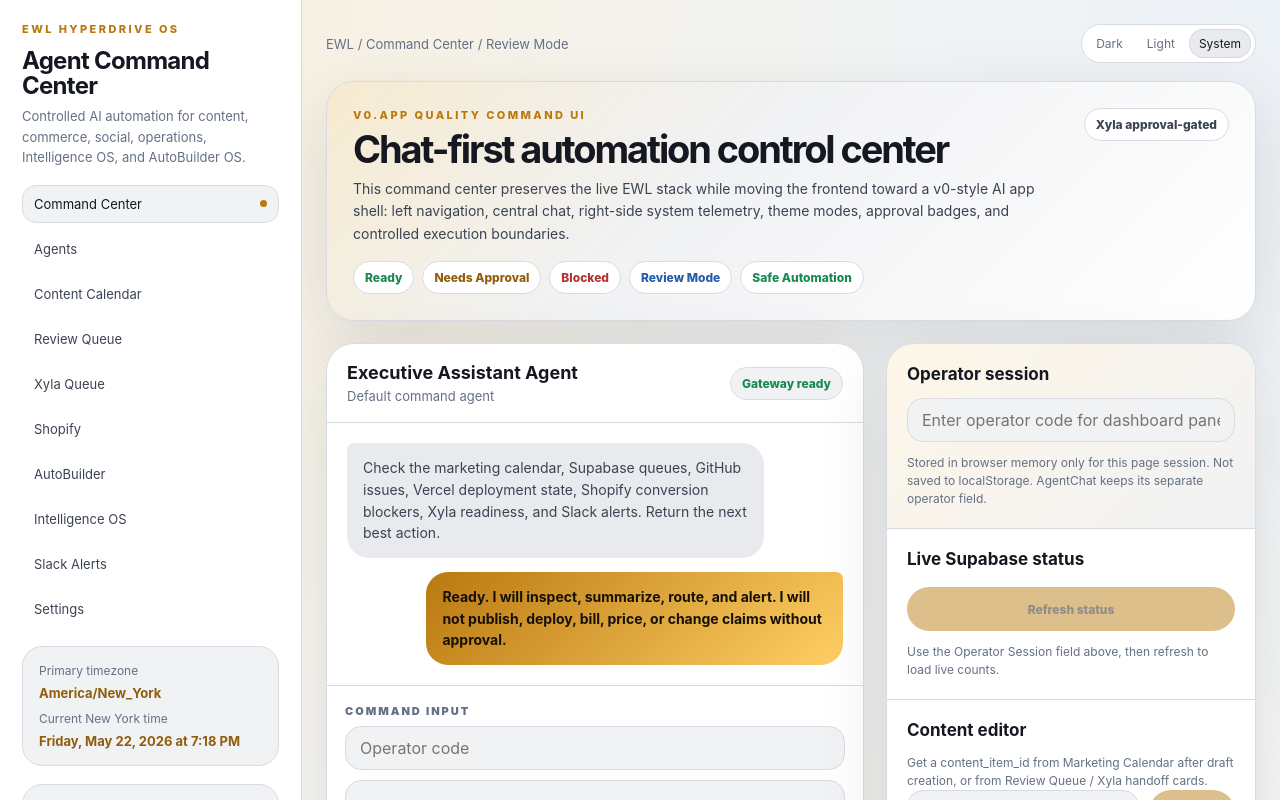
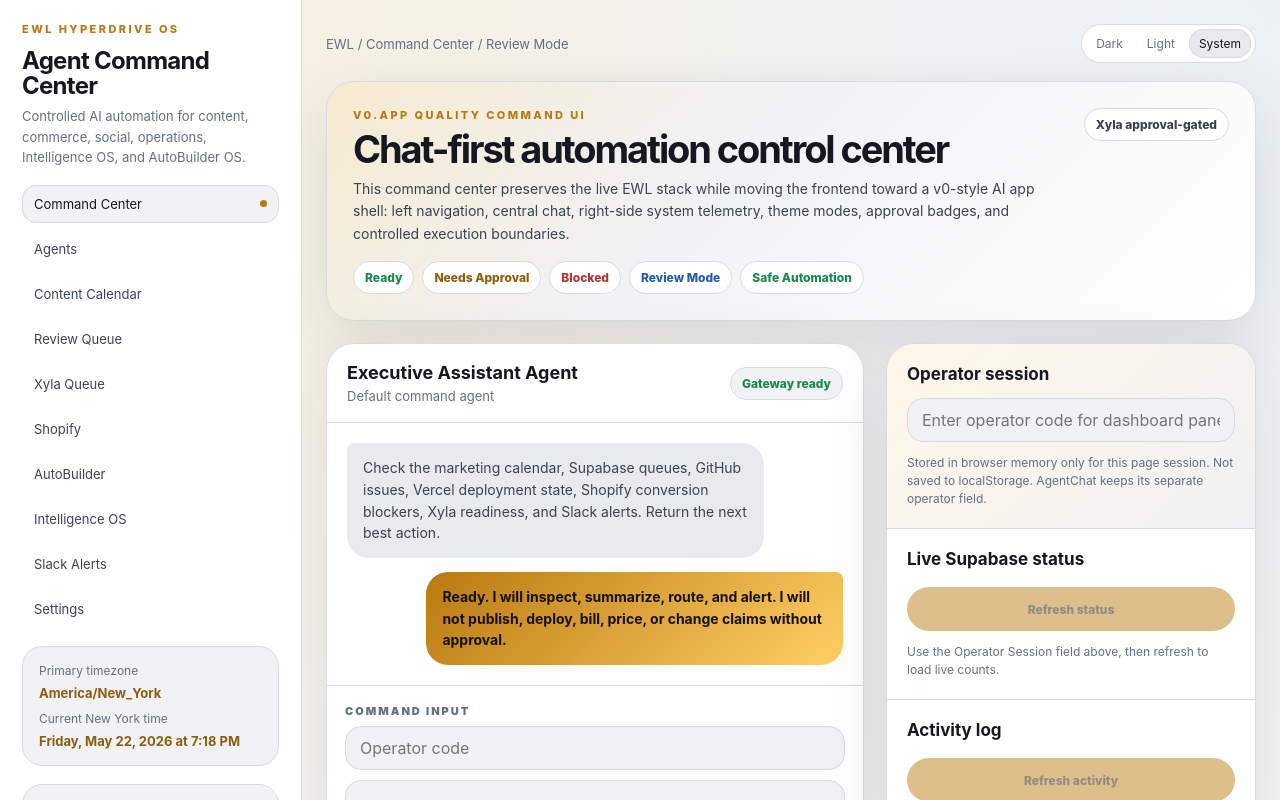
Before and after one commit to Strategic-Minds/EPOXY_WILL_CHANGE_YOUR_LIFE, a Next.js app: page / in a window 1280 px wide. Shown: the top 800 px of the page. Built offline with nearby package versions, Linux system fonts and the light colour scheme.

Commit message:
Wire activity log into operator panel stack

```diff
--- a/app/components/OperatorCodeProvider.tsx
+++ b/app/components/OperatorCodeProvider.tsx
@@ -1,6 +1,7 @@
 'use client';
 
 import { useState } from 'react';
+import { ActivityLogPanel } from './ActivityLogPanel';
 import { ContentEditorPanel } from './ContentEditorPanel';
 import { DashboardStatus } from './DashboardStatus';
 import { MarketingCalendarPanel } from './MarketingCalendarPanel';
@@ -27,6 +28,7 @@
       </div>
 
       <DashboardStatus operatorCode={operatorCode} />
+      <ActivityLogPanel operatorCode={operatorCode} />
       <ContentEditorPanel operatorCode={operatorCode} />
       <MarketingCalendarPanel operatorCode={operatorCode} />
       <ReviewQueuePanel operatorCode={operatorCode} />
```
